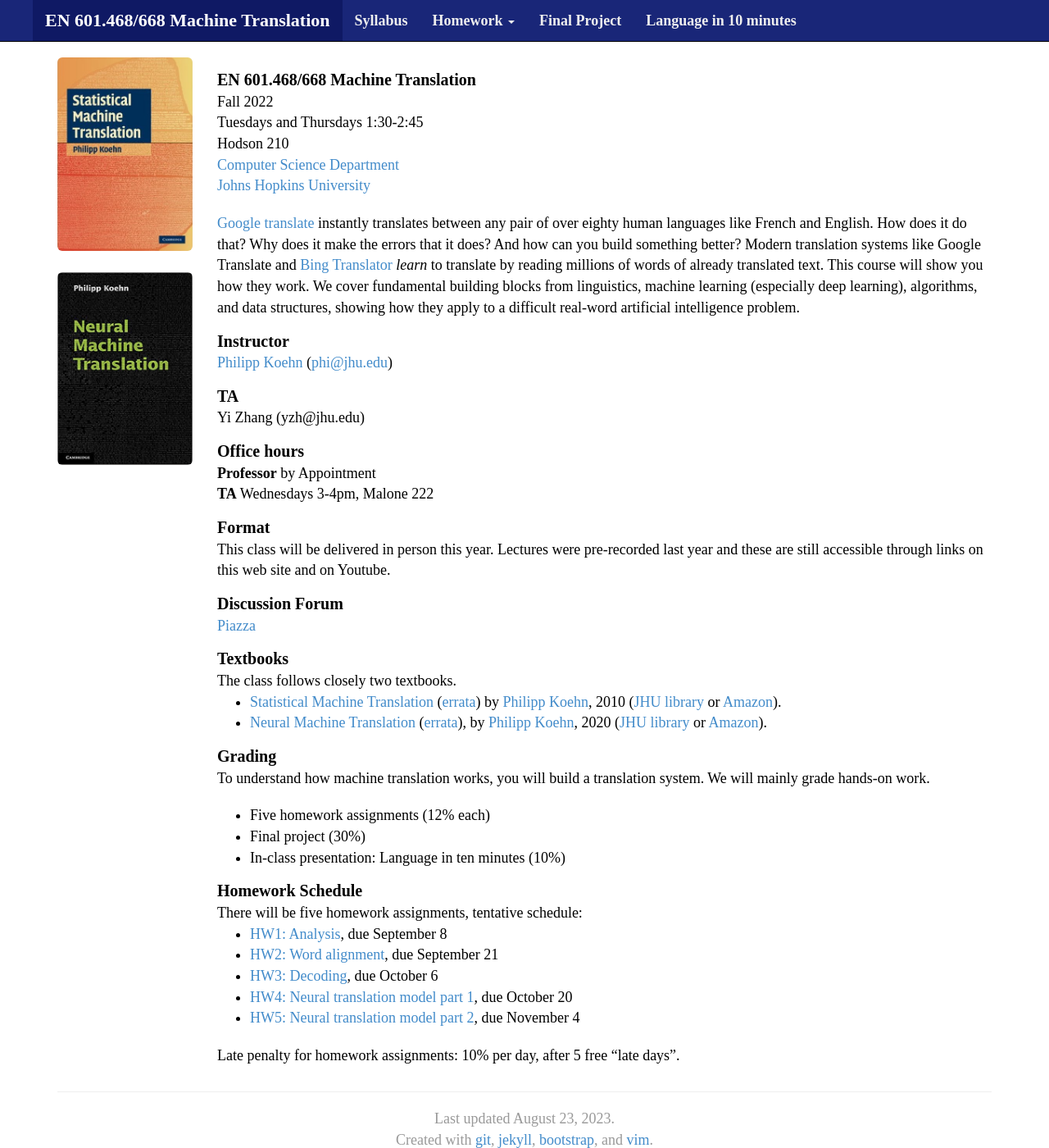
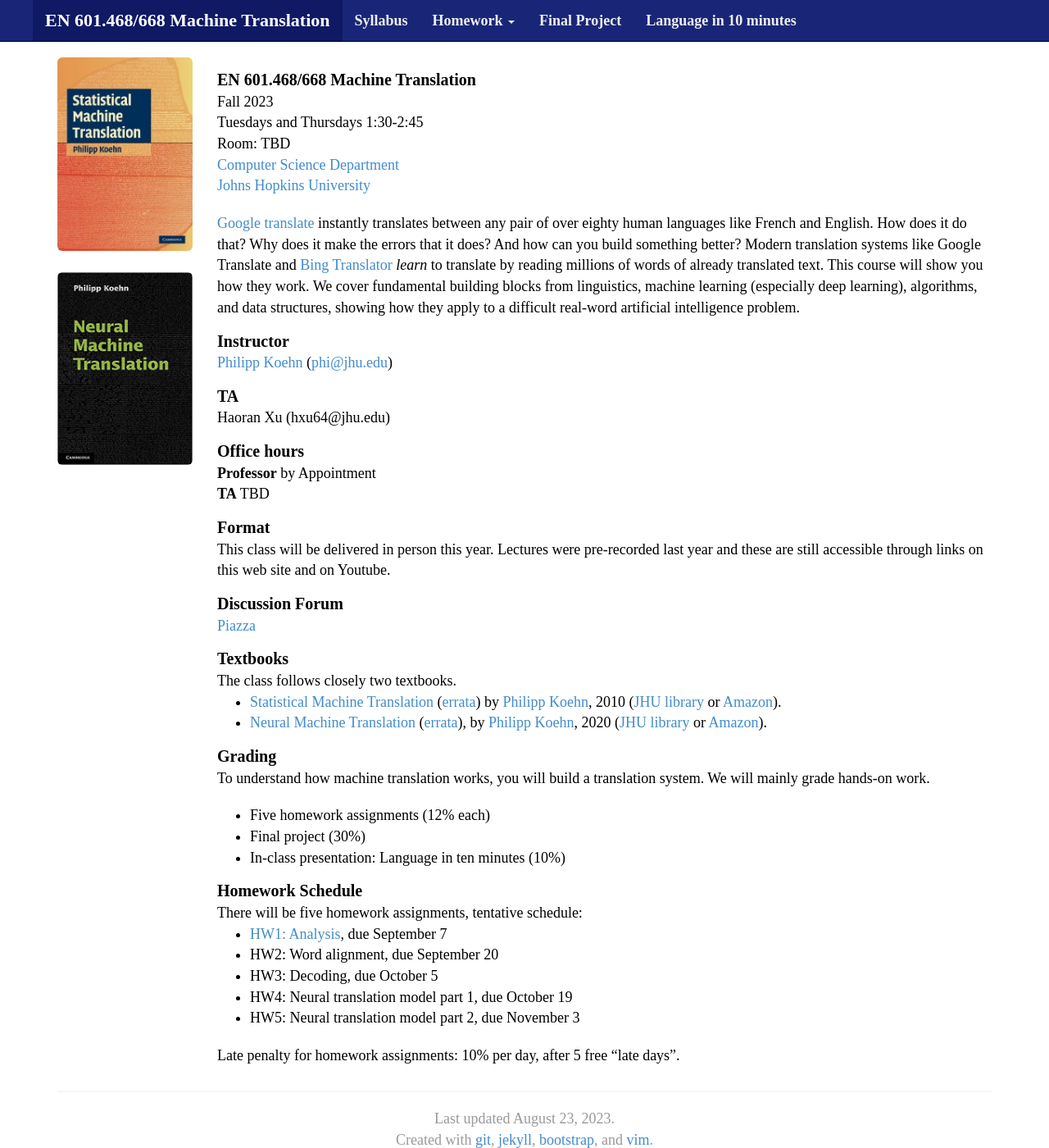
Before and after one commit to mt-class/jhu, a Jekyll site: the page built from index.md, in a window 1280 px wide and 1400 px high. Shown: the whole window at 82% size. Built offline with Jekyll 4.4.1, drawn with Linux system fonts in a browser that asks for light colours; nearby versions of some CDN libraries; some web fonts are replaced.

Commit message:
init 2023

```diff
--- a/index.md
+++ b/index.md
@@ -9,9 +9,9 @@ active_tab: main_page
 ---
 
 EN 601.468/668 Machine Translation
-: Fall 2022
+: Fall 2023
 : Tuesdays and Thursdays 1:30-2:45
-: Hodson 210
+: Room: TBD
 : [Computer Science Department](http://www.cs.jhu.edu/)
 : [Johns Hopkins University](http://www.jhu.edu/)
 
@@ -32,17 +32,17 @@ Instructor
 : [Philipp Koehn](http://www.cs.jhu.edu/~phi/) (<phi@jhu.edu>)
 
 TA
-: Yi Zhang (yzh@jhu.edu)
+: Haoran Xu (hxu64@jhu.edu)
 
 Office hours
 : **Professor** by Appointment
-: **TA** Wednesdays 3-4pm, Malone 222
+: **TA** TBD
 
 Format
 : This class will be delivered in person this year. Lectures were pre-recorded last year and these are still accessible through links on this web site and on Youtube.
 
 Discussion Forum
-: [Piazza](https://piazza.com/jhu/fall2022/en601468/home)
+: [Piazza](https://piazza.com/jhu/fall2023/en601468/home)
 
 Textbooks
 : The class follows closely two textbooks.
@@ -61,10 +61,10 @@ We will mainly grade hands-on work.
 
 Homework Schedule
 : There will be five homework assignments, tentative schedule:
-* [HW1: Analysis](hw0.html), due September 8
-* [HW2: Word alignment](hw1.md), due September 21
-* [HW3: Decoding](hw2.md), due October 6
-* [HW4: Neural translation model part 1](hw3.md), due October 20
-* [HW5: Neural translation model part 2](hw4.md), due November 4
+* [HW1: Analysis](hw0.html), due September 7
+* HW2: Word alignment, due September 20
+* HW3: Decoding, due October 5
+* HW4: Neural translation model part 1, due October 19
+* HW5: Neural translation model part 2, due November 3
 
 Late penalty for homework assignments: 10% per day, after 5 free "late days".
```
Also changed, not shown: _data/syllabus.yaml (+27 -30 lines).
